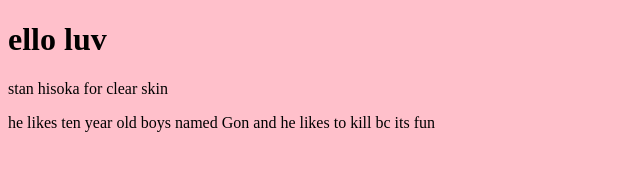
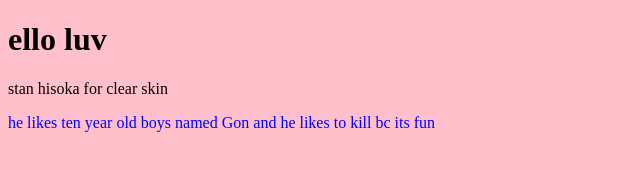
Before and after one commit to eagle10024/eagle10024, a plain HTML site: page index.html in a window 1280 px wide. Shown: the whole page, without its empty margins (0-640 px from the left). Drawn offline with Linux system fonts and the light colour scheme.

Commit message:
Update index.html

```diff
--- a/index.html
+++ b/index.html
@@ -11,7 +11,7 @@
  <body style="background-color:pink;">
   <div>
     <title>bungee gum</title>
-   <pstyle="color:blue";font-size:40px; > he likes ten year old boys named Gon and he likes to kill bc its fun</p>
+   <p style="color:blue";font-size:40px; > he likes ten year old boys named Gon and he likes to kill bc its fun</p>
 
   </div>
   </body>
```
